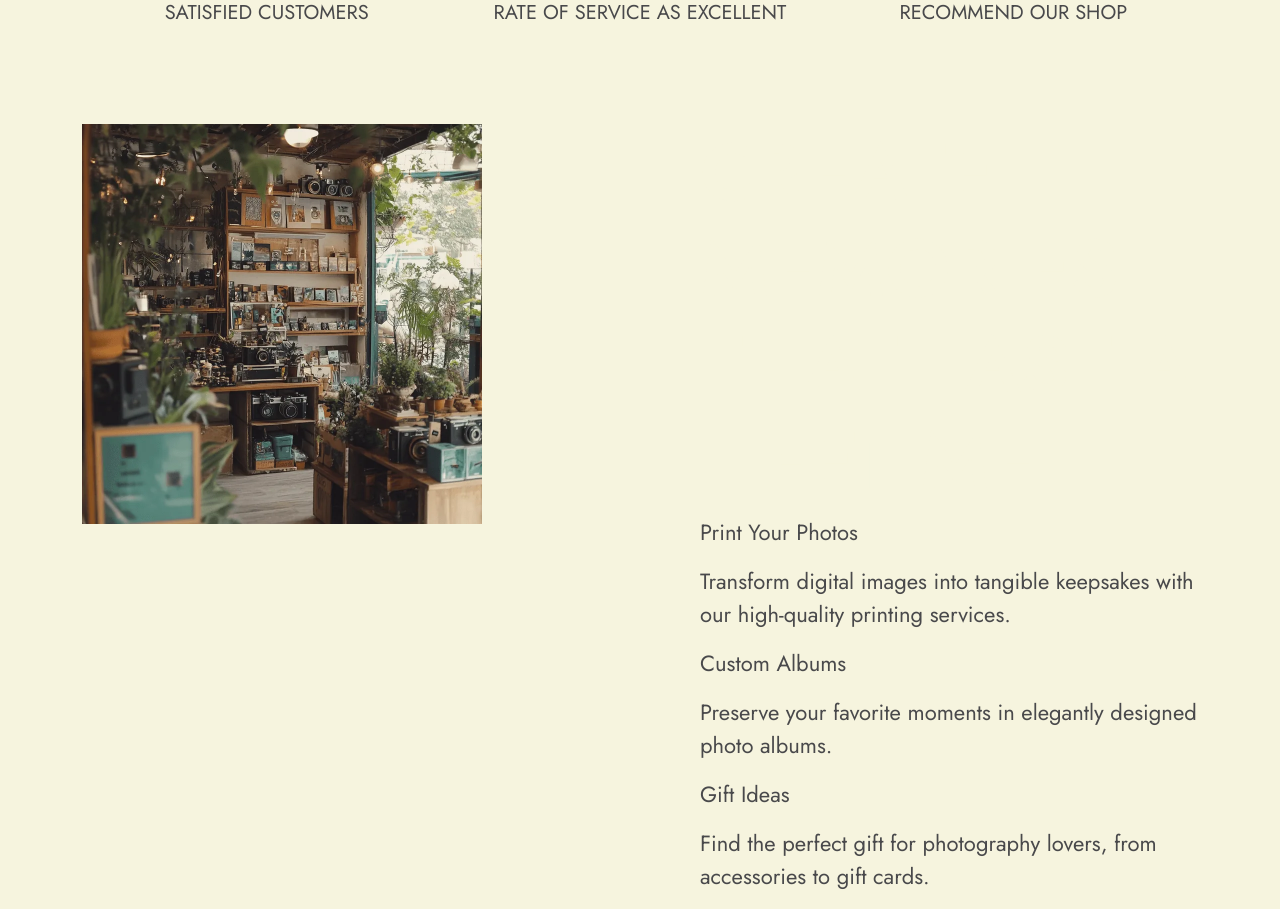
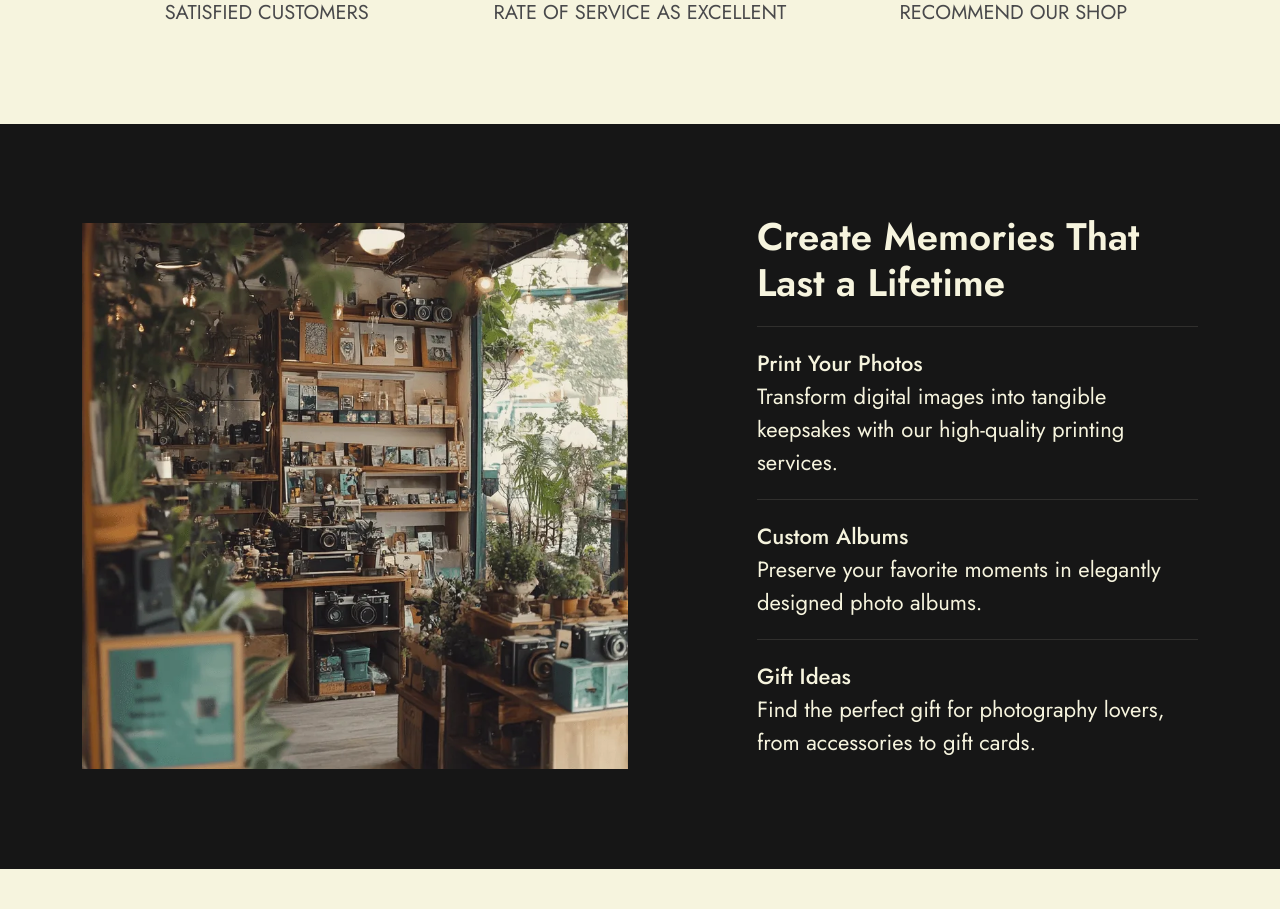
Before and after one commit to GeorgiosDrivas/shutter-shop, a React (Vite) app: page / in a window 1280 px wide. Shown: the part 6800-7709 px from the top of the page. After the commit the page ends 7669 px from the top, so only its background shows below. Built offline with nearby package versions, Linux system fonts and the light colour scheme; a web font is replaced by a local one.

Commit message:
Memories section completion

```diff
--- a/src/components/memories.tsx
+++ b/src/components/memories.tsx
@@ -5,14 +5,18 @@ export default function Memories() {
     <>
       <section id="memories">
         <div className="container">
-          <div className="row">
+          <div className="row justify-content-center align-items-center">
             <div className="col-6">
               <div className="memories-img">
-                <img src="../../assets/memories_img.png" alt="Memories Image" />
+                <img
+                  className="h-100 w-100"
+                  src="../../assets/memories_img.png"
+                  alt="Memories Image"
+                />
               </div>
             </div>
             <div className="col-6">
-              <div className="memories-content ps-5">
+              <div className="memories-content">
                 <h2>Create Memories That Last a Lifetime</h2>
                 <div className="memories-single-service">
                   <p>Print Your Photos</p>
--- a/src/styles/memories.style.css
+++ b/src/styles/memories.style.css
@@ -0,0 +1,28 @@
+#memories {
+  background-color: #161616;
+  padding: 90px 0;
+  color: #f6f4de;
+}
+
+#memories h2 {
+  font-size: 2.4em;
+  text-transform: none;
+  margin-bottom: 20px;
+}
+
+#memories p {
+  margin: 0;
+}
+
+.memories-content {
+  padding-left: 105px;
+}
+
+.memories-single-service {
+  border-top: 1.5px solid #302f2d;
+  padding: 20px 0;
+}
+
+.memories-single-service p:first-child {
+  font-weight: 500;
+}
```
